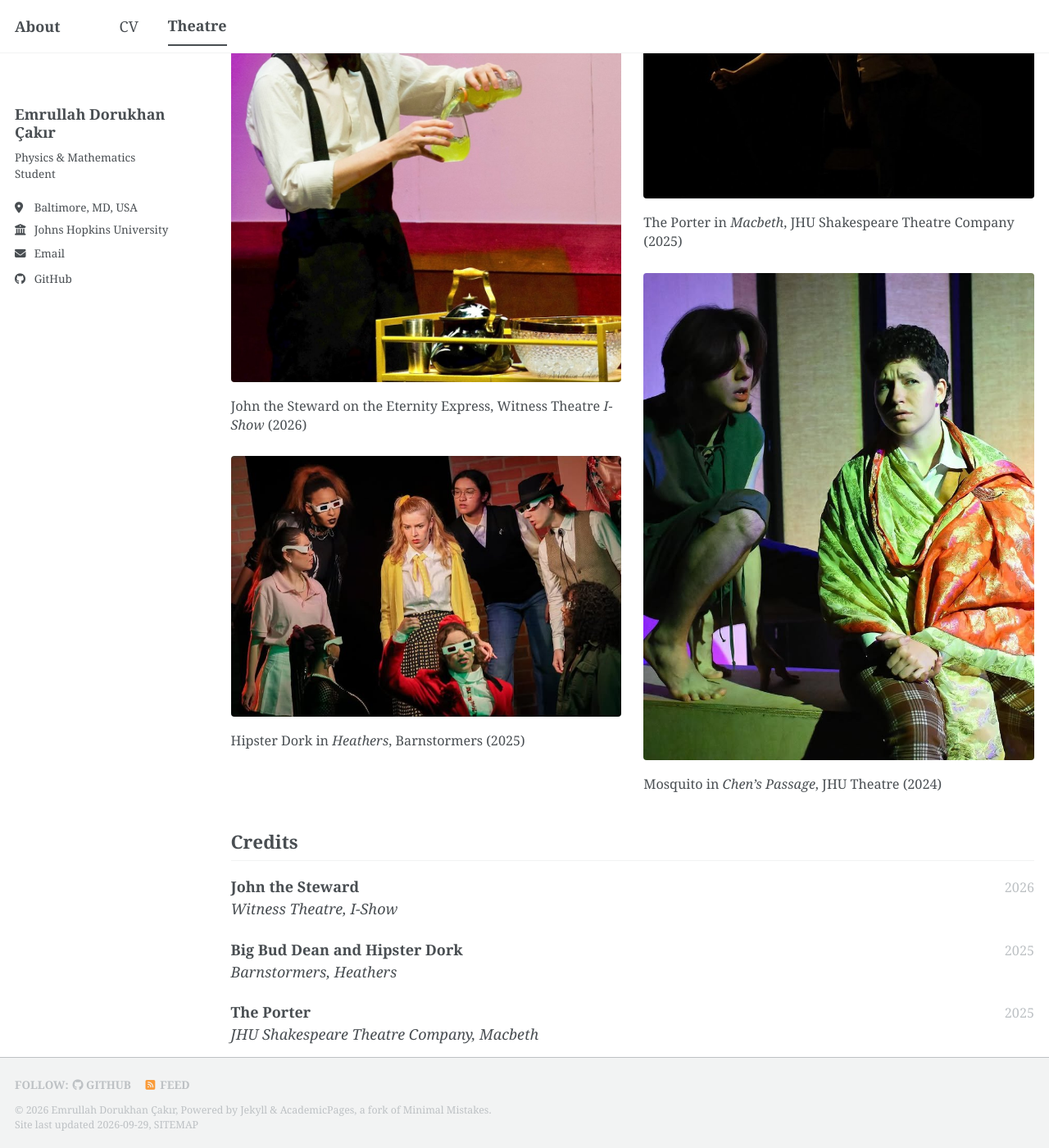
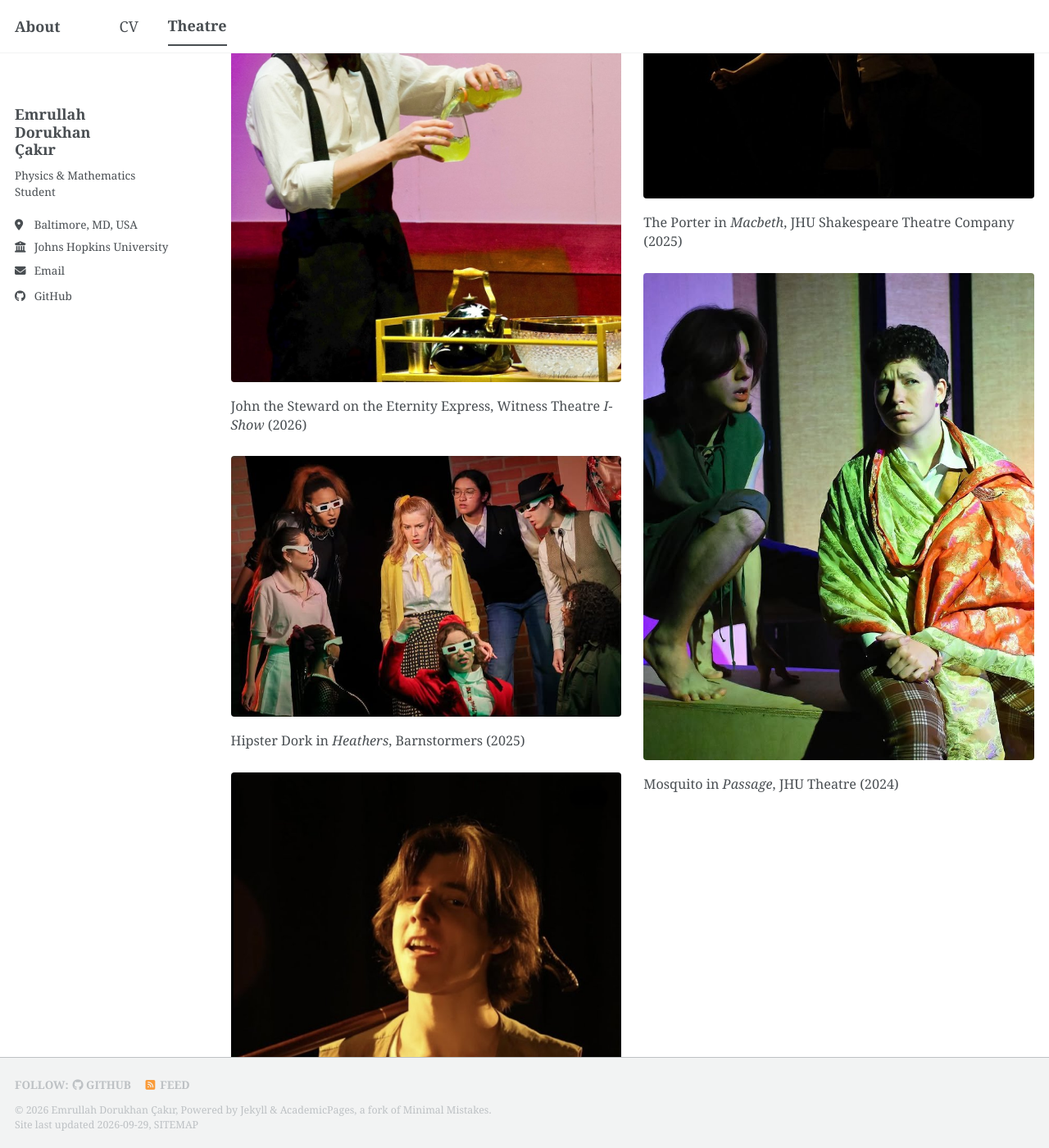
Before and after one commit to emrullahd-cakir/emrullahd-cakir.github.io, a Jekyll site: the page built from _pages/theatre.md, in a window 1280 px wide and 1400 px high, scrolled down 313 px. Shown: the whole window at 82% size. Built offline with Jekyll 4.4.1, drawn with Linux system fonts in a browser that asks for light colours; a style sheet for code colours, icons or effects is not loaded; some of the changed text lies outside the part shown.

Commit message:
Add second Macbeth photo, split sidebar name, align About layout
Also renames the play to Passage, spells FOAs, and unlinks Johns Hopkins
on the About page.

Co-Authored-By: Claude Opus 5.5 (1M context) <noreply@anthropic.com>
Claude-Session: https://claude.ai/code/session_01LqnhqSS9NMzk8z322YUGtA

```diff
--- a/_data/cv.yml
+++ b/_data/cv.yml
@@ -79,29 +79,35 @@
         - Received an Outstanding Success Award for Teaching Excellence
 
 - section: Theatre
-  # Also shown on the Theatre page (_pages/theatre.md). "photo" is a file in
-  # images/theatre/ and "caption" is the text under it.
+  # Also shown on the Theatre page (_pages/theatre.md). Each "file" under
+  # "photos" is in images/theatre/ and "caption" is the text under it.
   entries:
     - title: John the Steward
       org: Witness Theatre, *I-Show*
       dates: "2026"
-      photo: witness-i-show-john-the-steward.jpg
-      caption: John the Steward on the Eternity Express, Witness Theatre *I-Show* (2026)
+      photos:
+        - file: witness-i-show-john-the-steward.jpg
+          caption: John the Steward on the Eternity Express, Witness Theatre *I-Show* (2026)
     - title: Big Bud Dean and Hipster Dork
       org: Barnstormers, *Heathers*
       dates: "2025"
-      photo: heathers-hipster-dork.jpg
-      caption: Hipster Dork in *Heathers*, Barnstormers (2025)
+      photos:
+        - file: heathers-hipster-dork.jpg
+          caption: Hipster Dork in *Heathers*, Barnstormers (2025)
     - title: The Porter
       org: JHU Shakespeare Theatre Company, *Macbeth*
       dates: "2025"
-      photo: macbeth-porter.jpg
-      caption: The Porter in *Macbeth*, JHU Shakespeare Theatre Company (2025)
+      photos:
+        - file: macbeth-porter-2.jpg
+          caption: The Porter in *Macbeth*, JHU Shakespeare Theatre Company (2025)
+        - file: macbeth-porter.jpg
+          caption: The Porter in *Macbeth*, JHU Shakespeare Theatre Company (2025)
     - title: R and Mosquito
-      org: JHU Theatre, *Chen’s Passage*
+      org: JHU Theatre, *Passage*
       dates: "2024"
-      photo: chens-passage-mosquito.jpg
-      caption: Mosquito in *Chen’s Passage*, JHU Theatre (2024)
+      photos:
+        - file: passage-mosquito.jpg
+          caption: Mosquito in *Passage*, JHU Theatre (2024)
     - title: Slasher
-      org: Barnstormers FOAS, *Somebody Please Kill Me*
+      org: Barnstormers FOAs, *Somebody Please Kill Me*
       dates: "2024"
--- a/_includes/author-profile.html
+++ b/_includes/author-profile.html
@@ -17,7 +17,7 @@
   {% endif %}
 
   <div class="author__content">
-    <h3 class="author__name">{{ author.name }}</h3>
+    <h3 class="author__name">{{ author.name | split: ' ' | join: '<br>' }}</h3>
     {% if author.pronouns %}<p class="author__pronouns">{{ author.pronouns }}</p>{% endif %}
     {% if author.bio %}<p class="author__bio">{{ author.bio }}</p>{% endif %}
   </div>
--- a/_pages/theatre.md
+++ b/_pages/theatre.md
@@ -10,12 +10,12 @@ author_profile: true
 {% assign theatre = site.data.cv | where: "section", "Theatre" | first %}
 
 <div class="theatre-gallery">
-{% for e in theatre.entries %}{% if e.photo %}
+{% for e in theatre.entries %}{% for photo in e.photos %}
   <figure class="theatre-photo">
-    <img src="{{ base_path }}/images/theatre/{{ e.photo }}" alt="{{ e.caption | strip_html | remove: '*' }}" loading="lazy">
-    <figcaption>{{ e.caption | markdownify | remove: '<p>' | remove: '</p>' | strip }}</figcaption>
+    <img src="{{ base_path }}/images/theatre/{{ photo.file }}" alt="{{ photo.caption | remove: '*' }}" loading="lazy">
+    <figcaption>{{ photo.caption | markdownify | remove: '<p>' | remove: '</p>' | strip }}</figcaption>
   </figure>
-{% endif %}{% endfor %}
+{% endfor %}{% endfor %}
 </div>
 
 <section class="cv-section">
```
Also changed, not shown: _pages/about.md (+2 -1 lines), images/theatre/macbeth-porter-2.jpg (added), images/theatre/passage-mosquito.jpg (renamed from images/theatre/chens-passage-mosquito.jpg).
